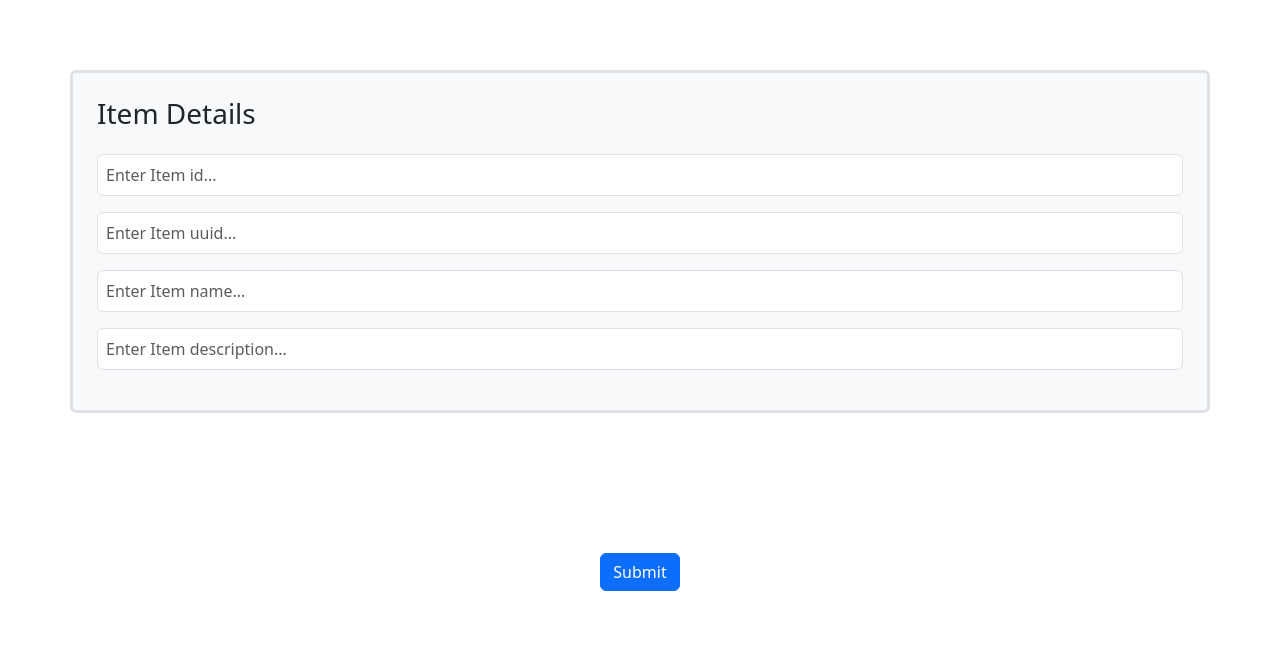
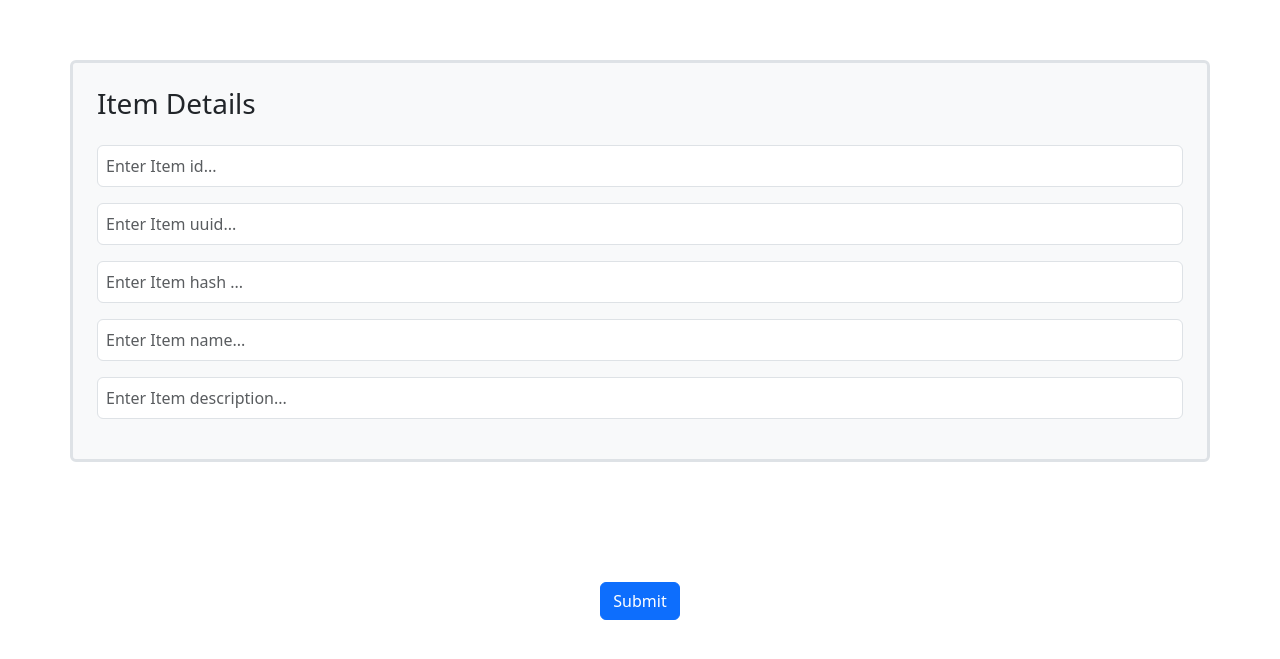
Before and after one commit to Mohit-d13/flask-service-pj, a Flask app: page /to_do_item in a window 1280 px wide. Shown: the top 659 px of the page. Run offline with Flask 3, Linux system fonts and the light colour scheme.

Commit message:
added hash field

```diff
--- a/frontend/app.py
+++ b/frontend/app.py
@@ -59,6 +59,8 @@
             error = "Item id is required."
         if not item_dt['uuid']:
             error = "UUID is missing"
+        if not item_dt['item_hash']:
+            error = "Item hash is missing"
         if not item_dt['name']:
             error = "Item name is required."
         if not item_dt['description']:
--- a/frontend/templates/to_do_item.html
+++ b/frontend/templates/to_do_item.html
@@ -10,6 +10,9 @@
         </div>
         <div class="mb-3">
             <input class="form-control p-2" type="number" name="uuid" placeholder="Enter Item uuid..." required>
+        </div>
+        <div class="mb-3">
+            <input class="form-control p-2" type="text" name="item_hash" placeholder="Enter Item hash ..." required>
         </div>
         <div class="mb-3">
             <input class="form-control p-2" type="text" name="name" placeholder="Enter Item name..." required>
```
